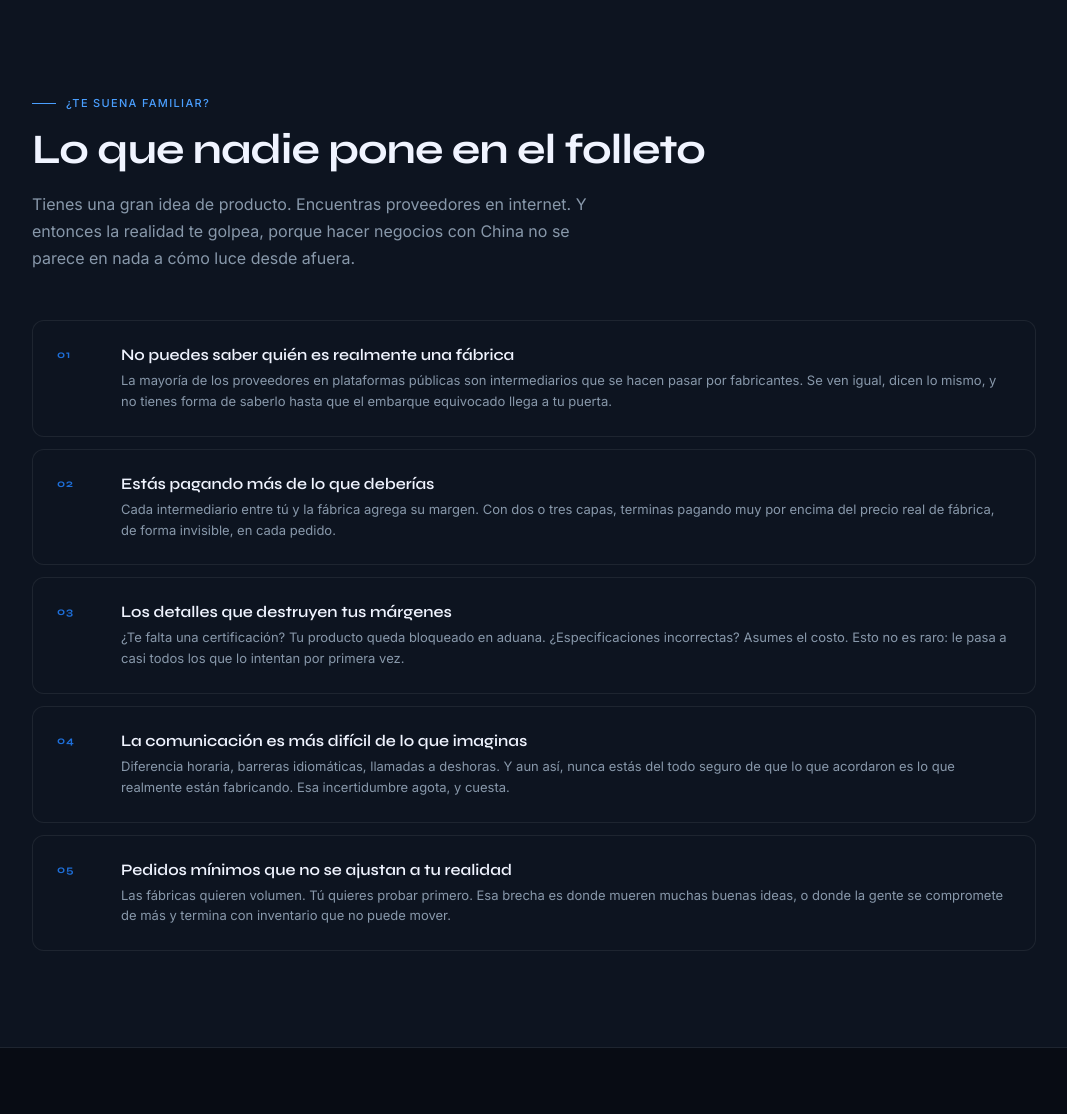
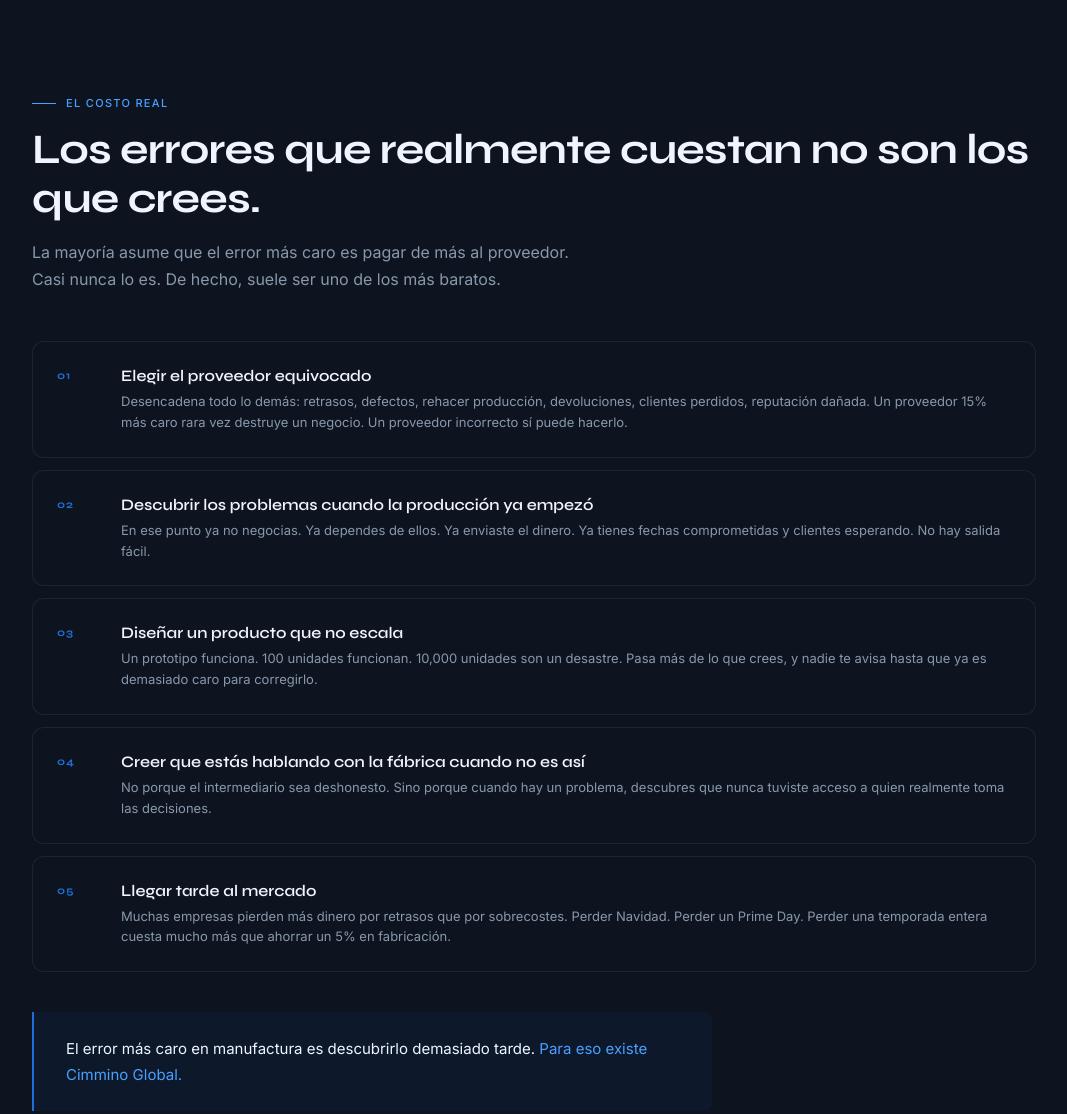
Before and after one commit to pierocibri-prog/cimmino-global, a plain HTML site: page es/index.html in a window 1280 px wide. Shown: the part 640-1754 px from the top of the page, without its empty margins (106-1173 px from the left). Drawn offline with Linux system fonts and the light colour scheme.

Commit message:
Update index.html

```diff
--- a/es/index.html
+++ b/es/index.html
@@ -108,6 +108,7 @@
     text-decoration: none;
   }
   .nav-logo span { color: var(--blue-light); }
+  .nav-left { display: flex; align-items: center; gap: 1rem; }
   .nav-links { display: flex; gap: 2.5rem; align-items: center; }
   .nav-links a {
     font-size: 13px; font-weight: 400;
@@ -480,13 +481,15 @@
 
 <!-- NAV -->
 <nav>
-  <a href="#" class="nav-logo">CIMMINO<span>.</span>GLOBAL</a>
+  <div class="nav-left">
+    <a href="#" class="nav-logo">CIMMINO<span>.</span>GLOBAL</a>
+    <a href="/" class="nav-lang">EN</a>
+  </div>
   <div class="nav-links">
-    <a href="#problem">La Realidad</a>
+    <a href="#problem">El Costo Real</a>
     <a href="#process">Cómo Funciona</a>
     <a href="#story">Nuestra Historia</a>
     <a href="#pricing">Comenzar</a>
-    <a href="/" class="nav-lang">EN</a>
     <a href="#" class="nav-cta" onclick="return openTidio();">Iniciar mi proyecto</a>
   </div>
   <button class="nav-hamburger" onclick="document.getElementById('nav-mobile').classList.toggle('open')" aria-label="Menu">
@@ -496,7 +499,7 @@
 
 <!-- MOBILE NAV -->
 <div class="nav-mobile" id="nav-mobile">
-  <a href="#problem" onclick="document.getElementById('nav-mobile').classList.remove('open')">La Realidad</a>
+  <a href="#problem" onclick="document.getElementById('nav-mobile').classList.remove('open')">El Costo Real</a>
   <a href="#process" onclick="document.getElementById('nav-mobile').classList.remove('open')">Cómo Funciona</a>
   <a href="#story" onclick="document.getElementById('nav-mobile').classList.remove('open')">Nuestra Historia</a>
   <a href="#pricing" onclick="document.getElementById('nav-mobile').classList.remove('open')">Comenzar</a>
@@ -520,45 +523,48 @@
 <!-- PROBLEM -->
 <div id="problem" style="background: var(--bg2); border-top: 0.5px solid var(--border); border-bottom: 0.5px solid var(--border);">
   <section>
-    <div class="section-eyebrow">¿Te suena familiar?</div>
-    <h2>Lo que nadie pone en el folleto</h2>
-    <p class="section-sub">Tienes una gran idea de producto. Encuentras proveedores en internet. Y entonces la realidad te golpea, porque hacer negocios con China no se parece en nada a cómo luce desde afuera.</p>
+    <div class="section-eyebrow">El Costo Real</div>
+    <h2>Los errores que realmente cuestan no son los que crees.</h2>
+    <p class="section-sub">La mayoría asume que el error más caro es pagar de más al proveedor. Casi nunca lo es. De hecho, suele ser uno de los más baratos.</p>
     <div class="problems-grid">
       <div class="problem-card">
         <div class="problem-num">01</div>
         <div>
-          <div class="problem-title">No puedes saber quién es realmente una fábrica</div>
-          <div class="problem-desc">La mayoría de los proveedores en plataformas públicas son intermediarios que se hacen pasar por fabricantes. Se ven igual, dicen lo mismo, y no tienes forma de saberlo hasta que el embarque equivocado llega a tu puerta.</div>
+          <div class="problem-title">Elegir el proveedor equivocado</div>
+          <div class="problem-desc">Desencadena todo lo demás: retrasos, defectos, rehacer producción, devoluciones, clientes perdidos, reputación dañada. Un proveedor 15% más caro rara vez destruye un negocio. Un proveedor incorrecto sí puede hacerlo.</div>
         </div>
       </div>
       <div class="problem-card">
         <div class="problem-num">02</div>
         <div>
-          <div class="problem-title">Estás pagando más de lo que deberías</div>
-          <div class="problem-desc">Cada intermediario entre tú y la fábrica agrega su margen. Con dos o tres capas, terminas pagando muy por encima del precio real de fábrica, de forma invisible, en cada pedido.</div>
+          <div class="problem-title">Descubrir los problemas cuando la producción ya empezó</div>
+          <div class="problem-desc">En ese punto ya no negocias. Ya dependes de ellos. Ya enviaste el dinero. Ya tienes fechas comprometidas y clientes esperando. No hay salida fácil.</div>
         </div>
       </div>
       <div class="problem-card">
         <div class="problem-num">03</div>
         <div>
-          <div class="problem-title">Los detalles que destruyen tus márgenes</div>
-          <div class="problem-desc">¿Te falta una certificación? Tu producto queda bloqueado en aduana. ¿Especificaciones incorrectas? Asumes el costo. Esto no es raro: le pasa a casi todos los que lo intentan por primera vez.</div>
+          <div class="problem-title">Diseñar un producto que no escala</div>
+          <div class="problem-desc">Un prototipo funciona. 100 unidades funcionan. 10,000 unidades son un desastre. Pasa más de lo que crees, y nadie te avisa hasta que ya es demasiado caro para corregirlo.</div>
         </div>
       </div>
       <div class="problem-card">
         <div class="problem-num">04</div>
         <div>
-          <div class="problem-title">La comunicación es más difícil de lo que imaginas</div>
-          <div class="problem-desc">Diferencia horaria, barreras idiomáticas, llamadas a deshoras. Y aun así, nunca estás del todo seguro de que lo que acordaron es lo que realmente están fabricando. Esa incertidumbre agota, y cuesta.</div>
+          <div class="problem-title">Creer que estás hablando con la fábrica cuando no es así</div>
+          <div class="problem-desc">No porque el intermediario sea deshonesto. Sino porque cuando hay un problema, descubres que nunca tuviste acceso a quien realmente toma las decisiones.</div>
         </div>
       </div>
       <div class="problem-card">
         <div class="problem-num">05</div>
         <div>
-          <div class="problem-title">Pedidos mínimos que no se ajustan a tu realidad</div>
-          <div class="problem-desc">Las fábricas quieren volumen. Tú quieres probar primero. Esa brecha es donde mueren muchas buenas ideas, o donde la gente se compromete de más y termina con inventario que no puede mover.</div>
+          <div class="problem-title">Llegar tarde al mercado</div>
+          <div class="problem-desc">Muchas empresas pierden más dinero por retrasos que por sobrecostes. Perder Navidad. Perder un Prime Day. Perder una temporada entera cuesta mucho más que ahorrar un 5% en fabricación.</div>
         </div>
       </div>
+    </div>
+    <div style="margin-top: 2.5rem; padding: 1.5rem 2rem; background: rgba(30,111,217,0.06); border-left: 2px solid var(--blue); border-radius: 0 8px 8px 0; max-width: 680px;">
+      <p style="font-size: 15px; color: var(--white); line-height: 1.7; font-weight: 400;">El error más caro en manufactura es descubrirlo demasiado tarde. <span style="color: var(--blue-light);">Para eso existe Cimmino Global.</span></p>
     </div>
   </section>
 </div>
```
